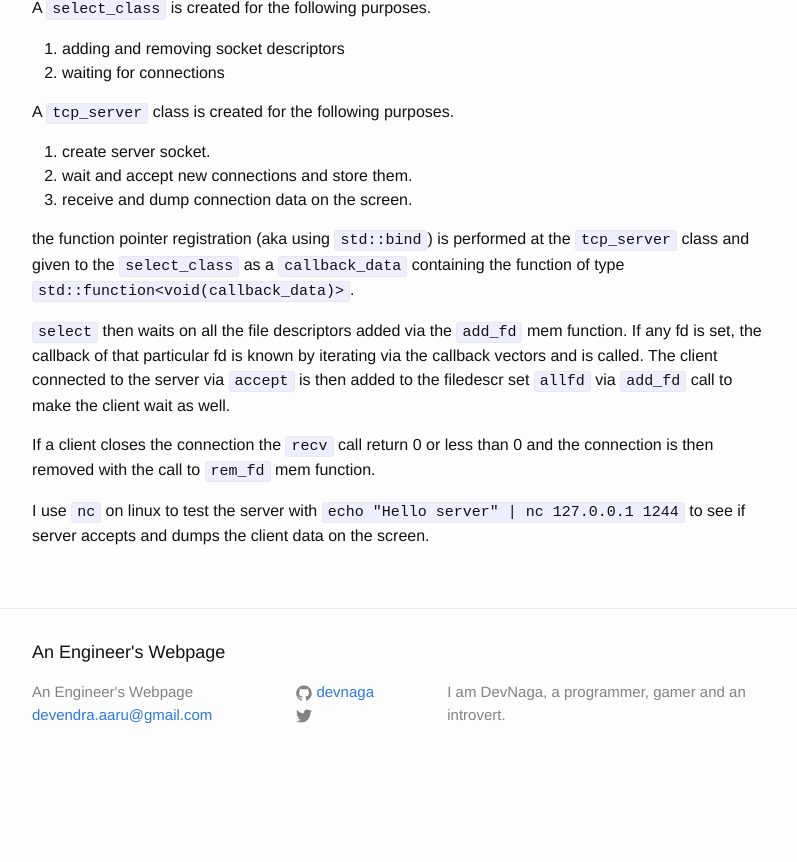
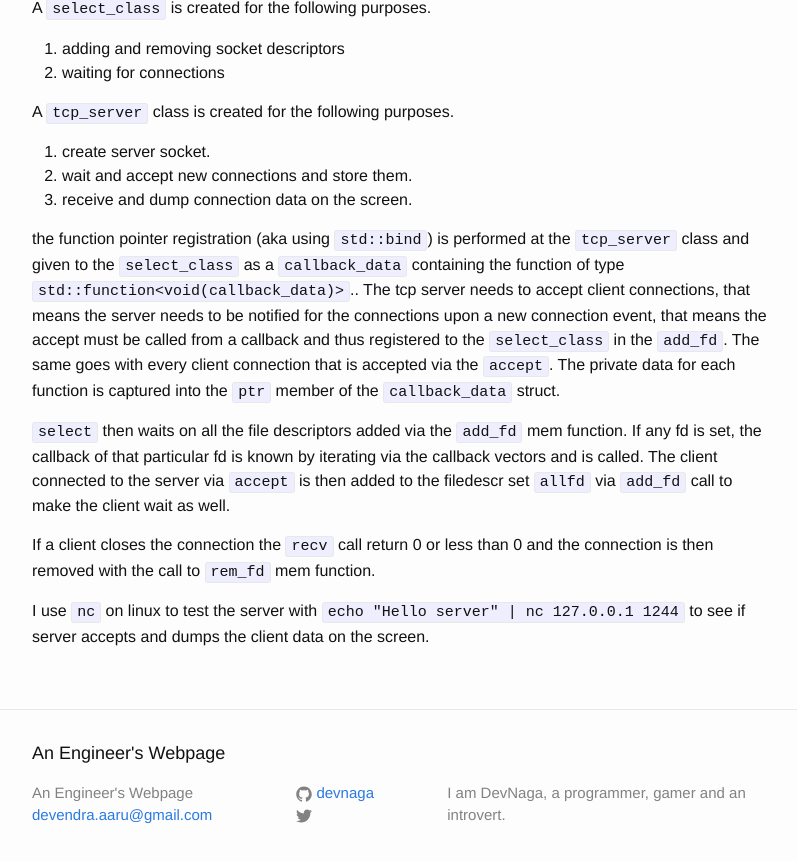
Before and after one commit to DevNaga/devnaga.github.io, a Jekyll site: the page built from _posts/2019-02-11-callbacks-in-cpp.markdown, in a window 1280 px wide and 900 px high, scrolled down 3035 px, cut to the strip 13-875 px from the top of the window. Shown: the whole strip, without its empty margins (238-1035 px from the left). Built offline with Jekyll 4.4.1, drawn with Linux system fonts in a browser that asks for light colours; before the commit the page ends 3834 px from its top, so only the background shows below that.

Commit message:
Update 2019-02-11-callbacks-in-cpp.markdown

```diff
--- a/_posts/2019-02-11-callbacks-in-cpp.markdown
+++ b/_posts/2019-02-11-callbacks-in-cpp.markdown
@@ -112,7 +112,7 @@ A `tcp_server` class is created for the following purposes.
 2. wait and accept new connections and store them.
 3. receive and dump connection data on the screen.
 
-the function pointer registration (aka using `std::bind`) is performed at the `tcp_server` class and given to the `select_class` as a `callback_data` containing the function of type `std::function<void(callback_data)>`.
+the function pointer registration (aka using `std::bind`) is performed at the `tcp_server` class and given to the `select_class` as a `callback_data` containing the function of type `std::function<void(callback_data)>`.. The tcp server needs to accept client connections, that means the server needs to be notified for the connections upon a new connection event, that means the accept must be called from a callback and thus registered to the `select_class` in the `add_fd`. The same goes with every client connection that is accepted via the `accept`. The private data for each function is captured into the `ptr` member of the `callback_data` struct.
 
 `select` then waits on all the file descriptors added via the `add_fd` mem function. If any fd is set, the callback of that particular fd is known by iterating via the callback vectors and is called. The client connected to the server via `accept` is then added to the filedescr set `allfd` via `add_fd` call to make the client wait as well.
 
```
